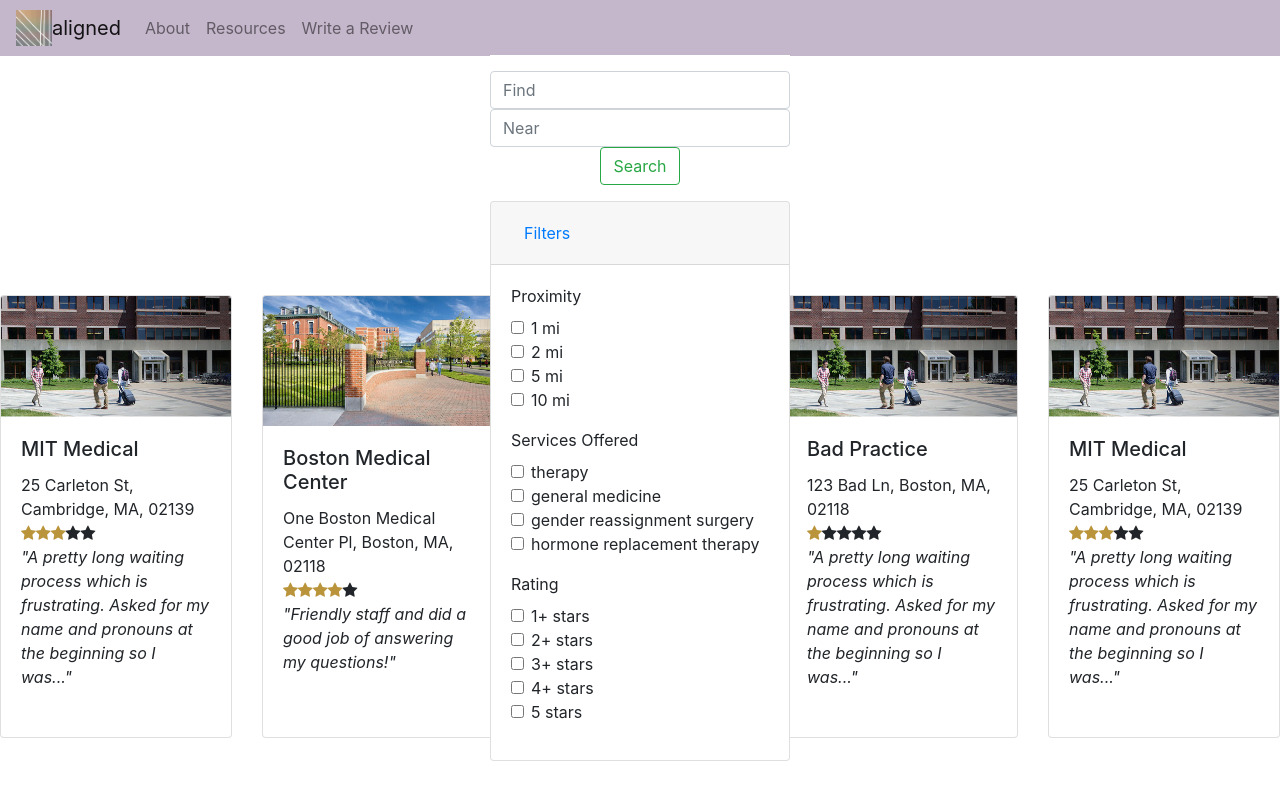
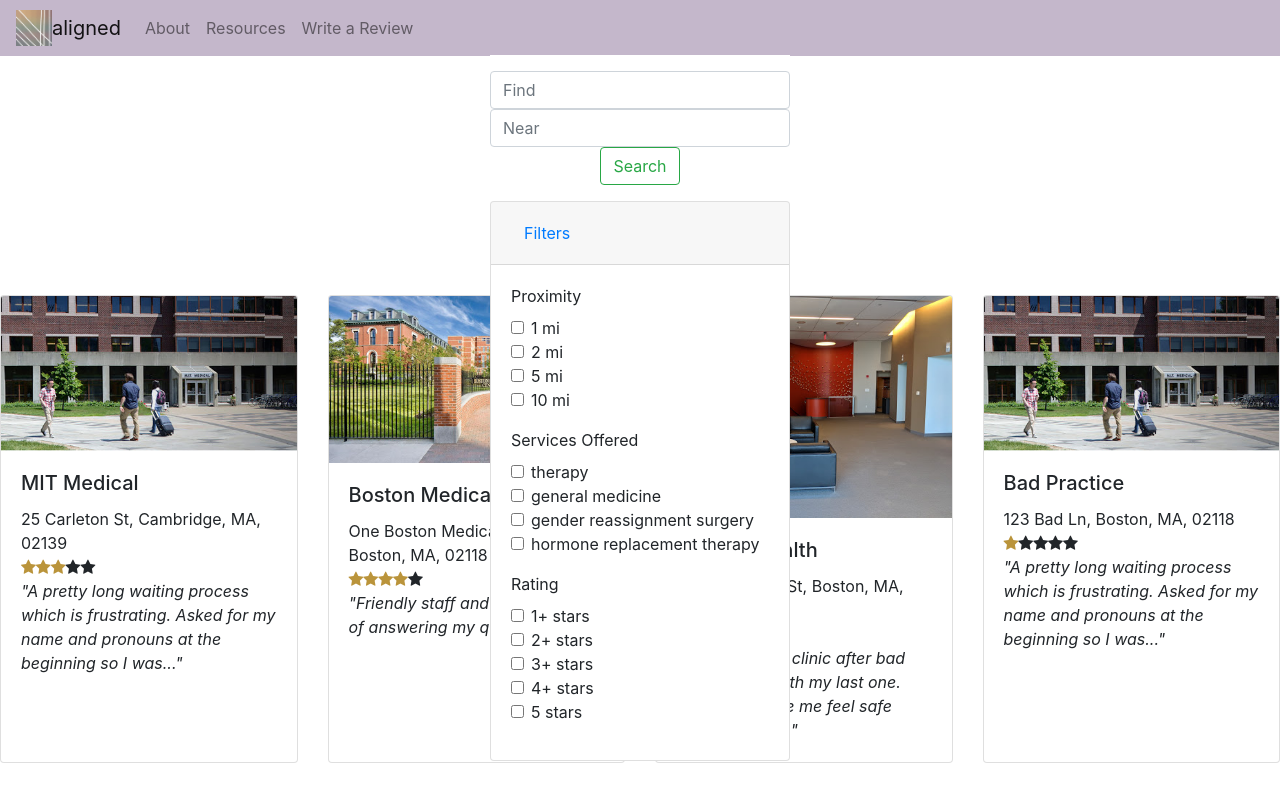
Before and after one commit to camimgh/phacks2021, a React (Create React App) app: page /search in a window 1280 px wide. Built offline with nearby package versions, Linux system fonts and the light colour scheme.

Commit message:
removed extraneous card

```diff
--- a/src/pages/SearchResult.js
+++ b/src/pages/SearchResult.js
@@ -168,24 +168,6 @@
                             </Card.Text>
                         </Card.Body>
                         </Card>
-                        <Card>
-                        <Card.Img src={MITMed} variant="top"/>
-                        <Card.Body>
-                            <Card.Title>MIT Medical</Card.Title>
-                            <Card.Text>25 Carleton St, Cambridge, MA, 02139
-                                <br/>
-                                <span class="fa fa-star checked"></span>
-                                <span class="fa fa-star checked"></span>
-                                <span class="fa fa-star checked"></span>
-                                <span class="fa fa-star"></span>
-                                <span class="fa fa-star"></span>
-                                <br/>
-                                <i>"A pretty long waiting process which is frustrating.
-                                    Asked for my name and pronouns at the beginning so I was..."
-                                </i>
-                            </Card.Text>
-                        </Card.Body>
-                        </Card>
                     </CardDeck>
                 </div>
             </div>
```
